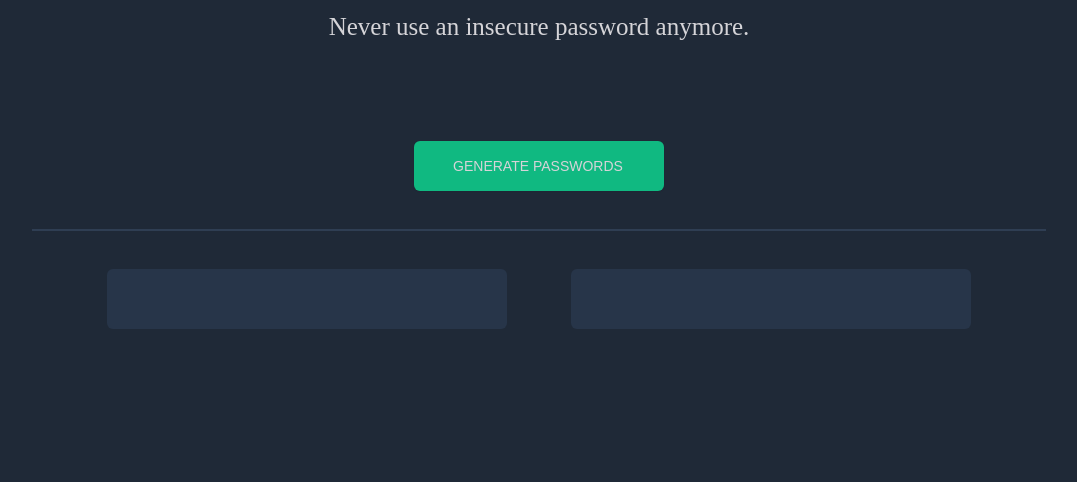
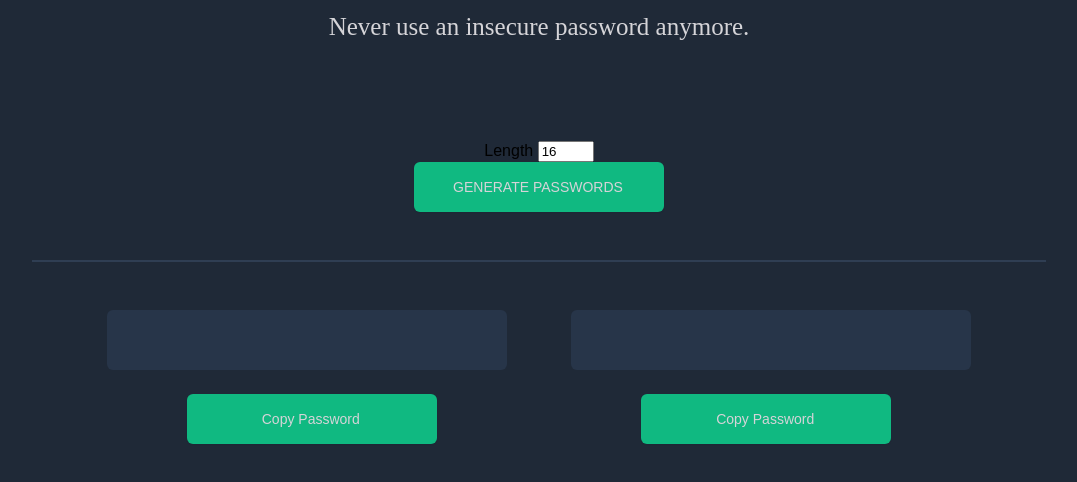
Before and after one commit to r-antoni/password_generator, a plain HTML site: page index.html in a window 1280 px wide. Shown: the part 174-656 px from the top of the page, without its empty margins (101-1178 px from the left). Drawn offline with Linux system fonts and the light colour scheme.

Commit message:
Added length setting and copy button

```diff
--- a/index.html
+++ b/index.html
@@ -8,12 +8,26 @@
     <link rel="stylesheet" href="style.css">
 </head>
 <body>
-    <h1>Generate A <br><span>Random Password</span></h1>
-    <h2>Never use an insecure password anymore.</h2>
-    <button id="generate">GENERATE PASSWORDS</button>
+    <div></div>
+        <h1>Generate A <br><span>Random Password</span></h1>
+        <h2>Never use an insecure password anymore.</h2>
+    </div>
+
+    <div>
+        <label for="length">Length</label>
+        <input type="number" id="length" value="16" min="8" max="64" />
+        <br>
+        <button id="generate">GENERATE PASSWORDS</button>
+    </div>
     <hr>
-    <p class="password1"></p>
-    <p class="password2"></p>
+
+    <div>
+        <p class="password1"></p>
+        <p class="password2"></p>
+        <br>
+        <button class="copy1">Copy Password</button>
+        <button class="copy2">Copy Password</button>
+    </div>
 
     <script src="index.js"></script>
 </body>
--- a/style.css
+++ b/style.css
@@ -41,7 +41,7 @@ button{
     border: none;
     color: #D5D4D8;
     font-size: 14px;
-    margin-bottom: 30px;
+    margin-bottom: 40px;
 }
 
 hr{
@@ -58,5 +58,13 @@ p{
     width: 400px;
     height: 40px;
     padding-top: 20px;
-    margin: 30px;
+    margin: 40px 30px 20px 30px;
 }
+
+.copy1{
+    margin: 0px 100px 30px 30px;
+}
+
+.copy2{
+    margin: 0px 30px 30px 100px;
+}
```
